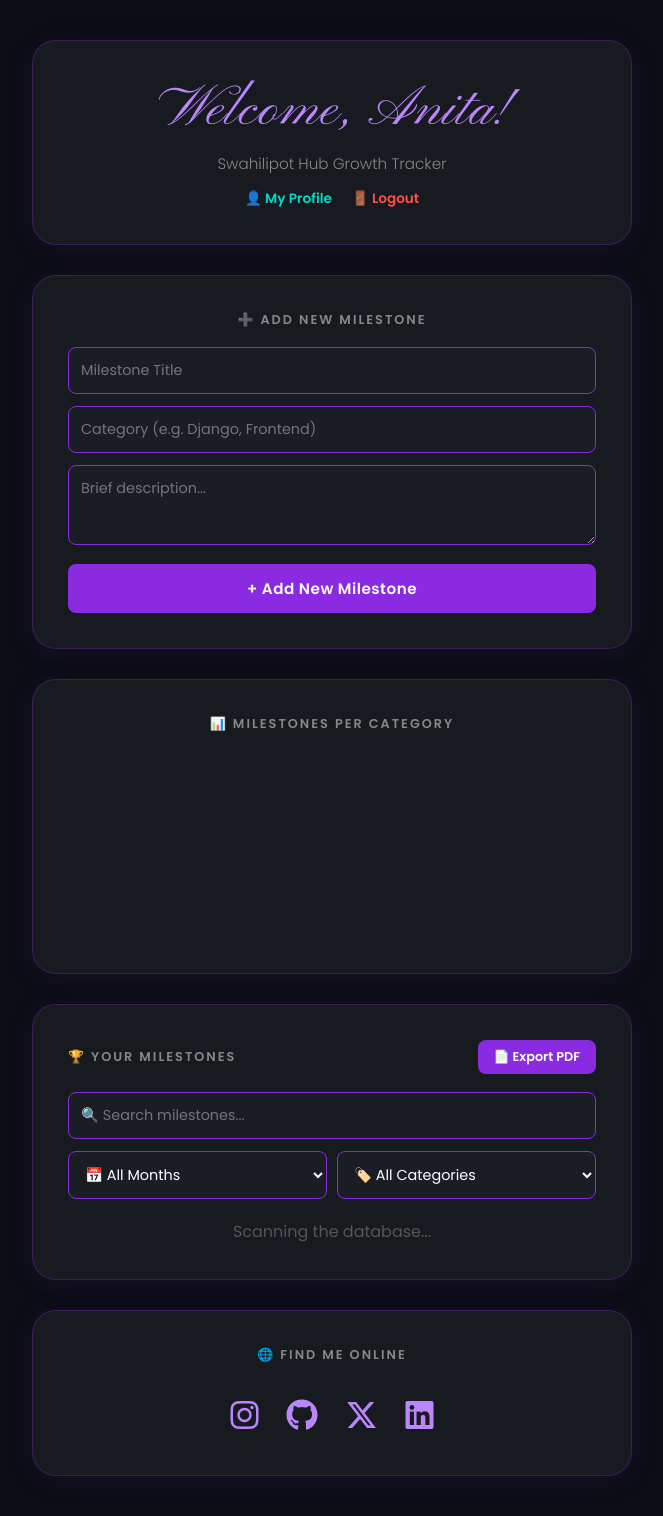
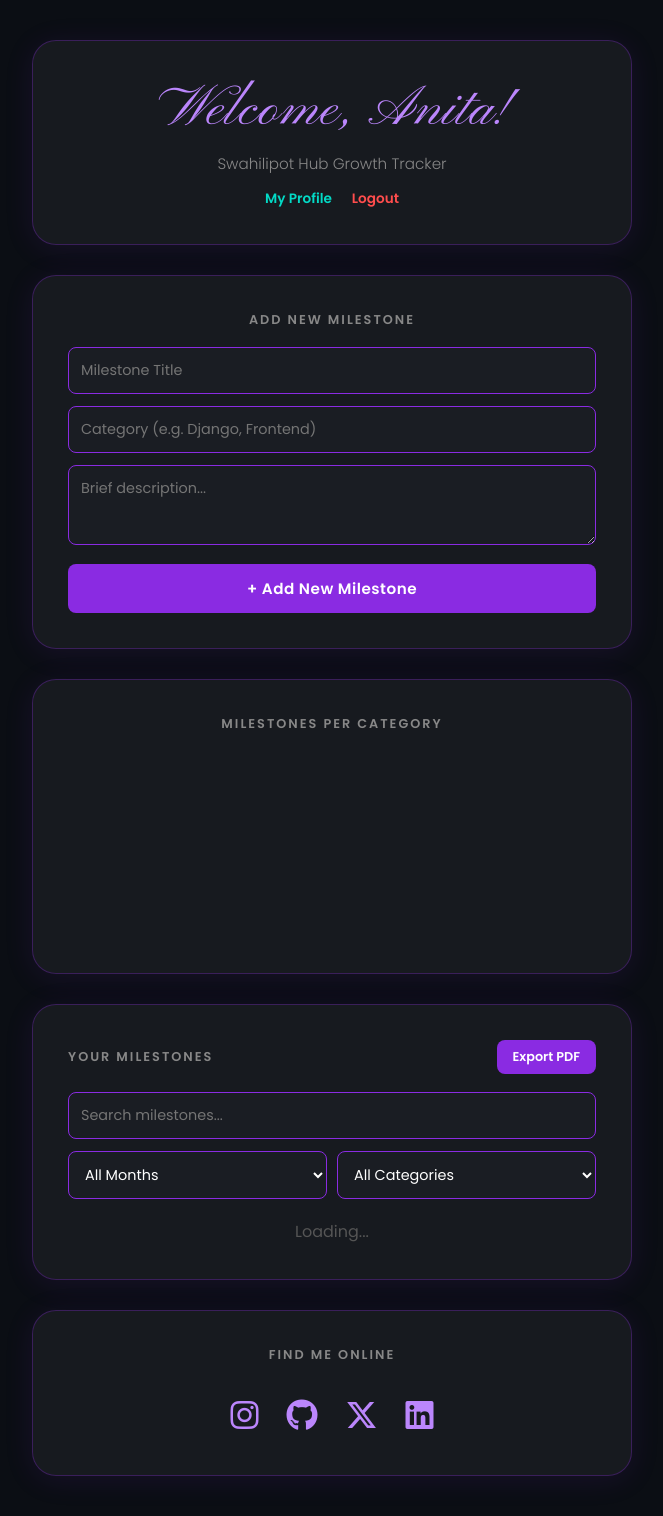
Before and after one commit to anita564-lucy/Hub_Growth_Tracker, a Django app: template tracker/templates/tracker/index.html in a window 1280 px wide. Shown: the whole page, without its empty margins (308-971 px from the left). Run offline with Django 5.2, Linux system fonts and the light colour scheme; the template is opened without the code that fills it, so the values that code supplies are empty; a map, chart or similar area stays blank; some libraries are stand-ins or nearby versions.

Commit message:
remove emojis from project

```diff
--- a/tracker/templates/tracker/index.html
+++ b/tracker/templates/tracker/index.html
@@ -176,14 +176,14 @@
             <h1>Welcome, Anita!</h1>
             <p class="subtitle">Swahilipot Hub Growth Tracker</p>
             <div style="text-align:center; display:flex; justify-content:center; gap:20px;">
-                <a href="/profile/" style="color:#03dac6; font-size:0.85rem; text-decoration:none; font-weight:600;">👤 My Profile</a>
-                <a href="/logout/" style="color:#ff4d4d; font-size:0.85rem; text-decoration:none; font-weight:600;">🚪 Logout</a>
+                <a href="/profile/" style="color:#03dac6; font-size:0.85rem; text-decoration:none; font-weight:600;">My Profile</a>
+                <a href="/logout/" style="color:#ff4d4d; font-size:0.85rem; text-decoration:none; font-weight:600;">Logout</a>
             </div>
         </div>
 
         <!-- Add Milestone Card -->
         <div class="card">
-            <p class="section-title">➕ Add New Milestone</p>
+            <p class="section-title">Add New Milestone</p>
             <input type="text" id="new-title" placeholder="Milestone Title">
             <input type="text" id="new-category" placeholder="Category (e.g. Django, Frontend)">
             <textarea id="new-desc" placeholder="Brief description..."></textarea>
@@ -192,21 +192,21 @@
 
         <!-- Chart Card -->
         <div class="card">
-            <p class="section-title">📊 Milestones per Category</p>
+            <p class="section-title">Milestones per Category</p>
             <canvas id="progressChart" height="180"></canvas>
         </div>
 
         <!-- Milestones Card -->
         <div class="card">
             <div style="display:flex; justify-content:space-between; align-items:center; margin-bottom:18px;">
-                <p class="section-title" style="margin-bottom:0;">🏆 Your Milestones</p>
-                <button onclick="exportToPDF()" style="background:#8a2be2; color:white; border:none; border-radius:8px; padding:8px 16px; cursor:pointer; font-family:'Poppins',sans-serif; font-size:0.8rem; font-weight:600;">📄 Export PDF</button>
+                <p class="section-title" style="margin-bottom:0;">Your Milestones</p>
+                <button onclick="exportToPDF()" style="background:#8a2be2; color:white; border:none; border-radius:8px; padding:8px 16px; cursor:pointer; font-family:'Poppins',sans-serif; font-size:0.8rem; font-weight:600;">Export PDF</button>
             </div>
             <div id="milestone-counter" style="text-align:center; margin-bottom:15px; color:#03dac6; font-size:0.9rem; font-weight:600;"></div>
-            <input type="text" id="search-input" placeholder="🔍 Search milestones..." oninput="loadMilestones()">
+            <input type="text" id="search-input" placeholder="Search milestones..." oninput="loadMilestones()">
             <div class="filters">
                 <select id="month-filter" onchange="loadMilestones()">
-                    <option value="">📅 All Months</option>
+                    <option value="">All Months</option>
                     <option value="01">January</option>
                     <option value="02">February</option>
                     <option value="03">March</option>
@@ -221,17 +221,17 @@
                     <option value="12">December</option>
                 </select>
                 <select id="category-filter" onchange="loadMilestones()">
-                    <option value="">🏷️ All Categories</option>
+                    <option value="">All Categories</option>
                 </select>
             </div>
             <div id="milestone-list">
-                <p style="text-align:center; margin-top:20px; color:#555;">Scanning the database...</p>
+                <p style="text-align:center; margin-top:20px; color:#555;">Loading...</p>
             </div>
         </div>
 
         <!-- Social Links Card -->
         <div class="card">
-            <p class="section-title">🌐 Find Me Online</p>
+            <p class="section-title">Find Me Online</p>
             <div class="social-links">
                 <a href="https://instagram.com/being_anita1" target="_blank" class="instagram" title="Instagram">
                     <i class="fab fa-instagram"></i>
@@ -252,7 +252,7 @@
 
     <div class="modal-overlay" id="editModal">
         <div class="modal">
-            <h2>✏️ Edit Milestone</h2>
+            <h2>Edit Milestone</h2>
             <input type="hidden" id="edit-id">
             <input type="text" id="edit-title" placeholder="Title">
             <input type="text" id="edit-category" placeholder="Category">
@@ -320,7 +320,7 @@
             const categories = [...new Set(allMilestones.map(m => m.category).filter(Boolean))];
             const catSelect = document.getElementById('category-filter');
             const currentCat = catSelect.value;
-            catSelect.innerHTML = '<option value="">🏷️ All Categories</option>';
+            catSelect.innerHTML = '<option value="">All Categories</option>';
             categories.forEach(c => {
                 const opt = document.createElement('option');
                 opt.value = c; opt.textContent = c;
@@ -339,7 +339,7 @@
             renderChart(allMilestones);
             const totalMilestones = allMilestones.length;
             const totalCategories = [...new Set(allMilestones.map(m => m.category).filter(Boolean))].length;
-            document.getElementById('milestone-counter').textContent = `🏆 You have ${totalMilestones} milestones across ${totalCategories} categories!`;
+            document.getElementById('milestone-counter').textContent = `You have ${totalMilestones} milestones across ${totalCategories} categories`;
             if (month) {
                 data = data.filter(m => {
                     const d = new Date(m.date_created);
@@ -352,7 +352,7 @@
             }
             const list = document.getElementById('milestone-list');
             if (data.length === 0) {
-                list.innerHTML = '<p style="text-align:center;margin-top:20px;color:#555;">No milestones found!</p>';
+                list.innerHTML = '<p style="text-align:center;margin-top:20px;color:#555;">No milestones found.</p>';
                 return;
             }
             list.innerHTML = data.map(m => `
@@ -362,8 +362,8 @@
                     <p style="color:#e2e8f0;font-size:0.88em;line-height:1.5;">${m.description}</p>
                     <small style="color:#555;font-size:0.75rem;">${new Date(m.date_created).toLocaleDateString()}</small>
                     <div class="card-actions">
-                        <button class="edit-btn" onclick="openEditModal(${m.id}, '${escQ(m.title)}', '${escQ(m.category)}', '${escQ(m.description)}')">[✎] Edit</button>
-                        <button class="delete-btn" onclick="deleteMilestone(${m.id})">[✕] Delete</button>
+                        <button class="edit-btn" onclick="openEditModal(${m.id}, '${escQ(m.title)}', '${escQ(m.category)}', '${escQ(m.description)}')">[Edit]</button>
+                        <button class="delete-btn" onclick="deleteMilestone(${m.id})">[Delete]</button>
                     </div>
                 </div>
             `).join('');
@@ -384,7 +384,7 @@
             document.getElementById('new-title').value    = '';
             document.getElementById('new-category').value = '';
             document.getElementById('new-desc').value     = '';
-            showToast('✅ Milestone added!');
+            showToast('Milestone added!');
             loadMilestones();
         }
         async function deleteMilestone(id) {
@@ -393,7 +393,7 @@
                 method: 'POST',
                 headers: { 'X-CSRFToken': getCsrf() }
             });
-            showToast('🗑️ Milestone deleted.');
+            showToast('Milestone deleted.');
             loadMilestones();
         }
         function openEditModal(id, title, category, description) {
@@ -423,7 +423,7 @@
             const data = await res.json();
             if (data.status === 'success') {
                 closeModal();
-                showToast('✏️ Milestone updated!');
+                showToast('Milestone updated!');
                 loadMilestones();
             } else {
                 alert('Something went wrong: ' + data.message);
@@ -432,17 +432,14 @@
         function exportToPDF() {
             const { jsPDF } = window.jspdf;
             const doc = new jsPDF();
-
             doc.setFont('helvetica', 'bold');
             doc.setFontSize(18);
             doc.setTextColor(138, 43, 226);
             doc.text('Hub Growth Tracker - My Milestones', 14, 20);
-
             doc.setFontSize(10);
             doc.setTextColor(100);
             doc.text(`Generated on: ${new Date().toLocaleDateString()}`, 14, 28);
             doc.text(`Total: ${allMilestones.length} milestones`, 14, 34);
-
             let y = 45;
             allMilestones.forEach((m, i) => {
                 if (y > 270) { doc.addPage(); y = 20; }
@@ -460,9 +457,8 @@
                 doc.text(descLines, 14, y);
                 y += descLines.length * 5 + 8;
             });
-
             doc.save('my-milestones.pdf');
-            showToast('📄 PDF downloaded!');
+            showToast('PDF downloaded!');
         }
         loadMilestones();
     </script>
--- a/tracker/templates/tracker/login.html
+++ b/tracker/templates/tracker/login.html
@@ -68,7 +68,7 @@
 </head>
 <body>
     <div class="login-box">
-        <h1>🔐 Welcome Back</h1>
+       <h1>Welcome Back</h1>
         <p class="subtitle">Swahilipot Hub Growth Tracker</p>
 
         {% if error %}
--- a/tracker/templates/tracker/profile.html
+++ b/tracker/templates/tracker/profile.html
@@ -131,7 +131,7 @@
 
         <!-- Skills Card -->
         <div class="card">
-            <p class="section-title">🛠️ My Skills</p>
+           <p class="section-title">My Skills</p>
             <div class="skills">
                 <span class="skill-tag">Python</span>
                 <span class="skill-tag">Django</span>
@@ -146,7 +146,7 @@
 
         <!-- Social Links Card -->
         <div class="card">
-            <p class="section-title">🌐 Find Me Online</p>
+           <p class="section-title">Find Me Online</p>
             <div class="social-links">
                 <a href="https://instagram.com/being_anita1" target="_blank" class="instagram" title="Instagram">
                     <i class="fab fa-instagram"></i>
```
Also changed, not shown: db.sqlite3.
